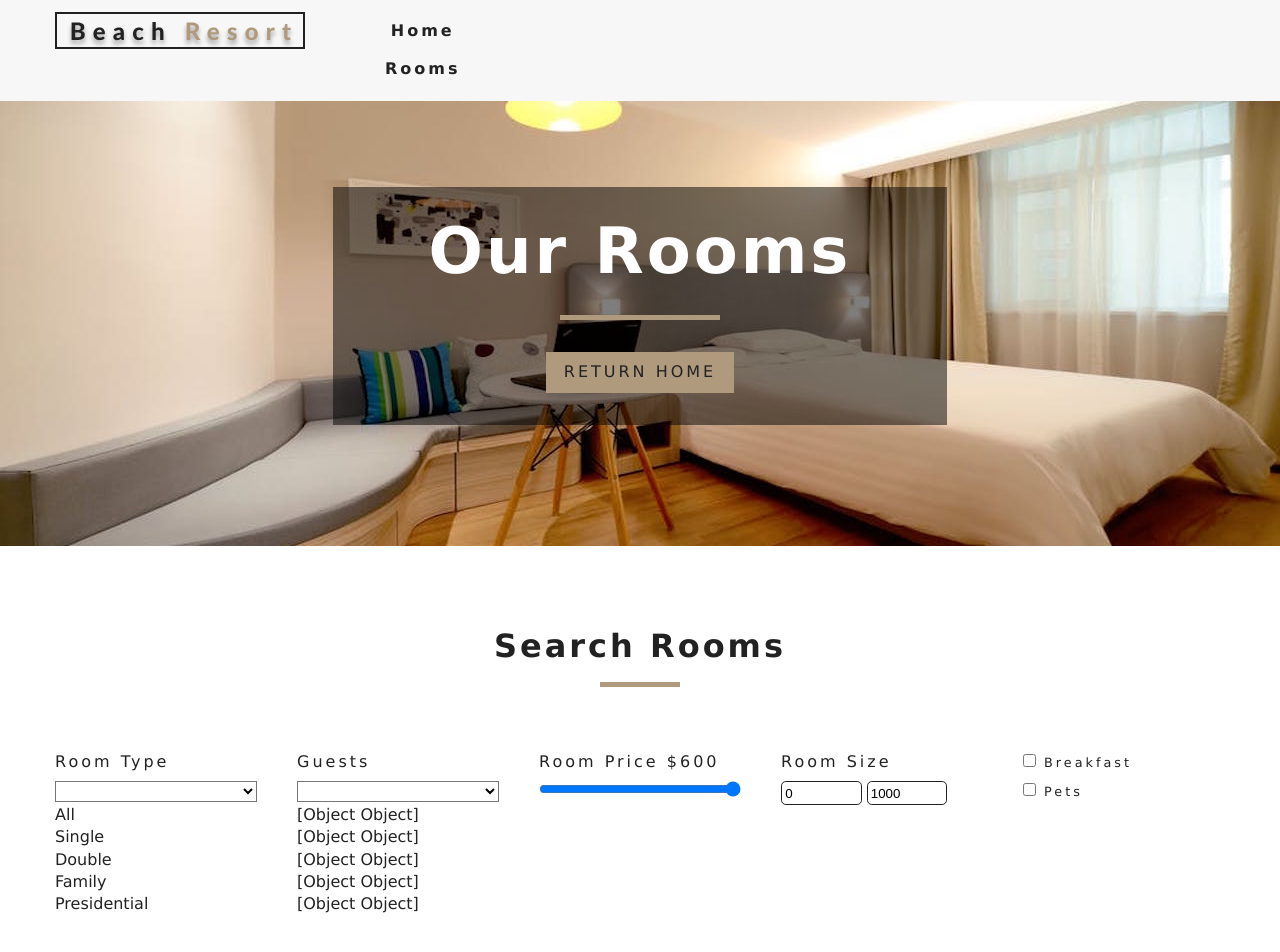
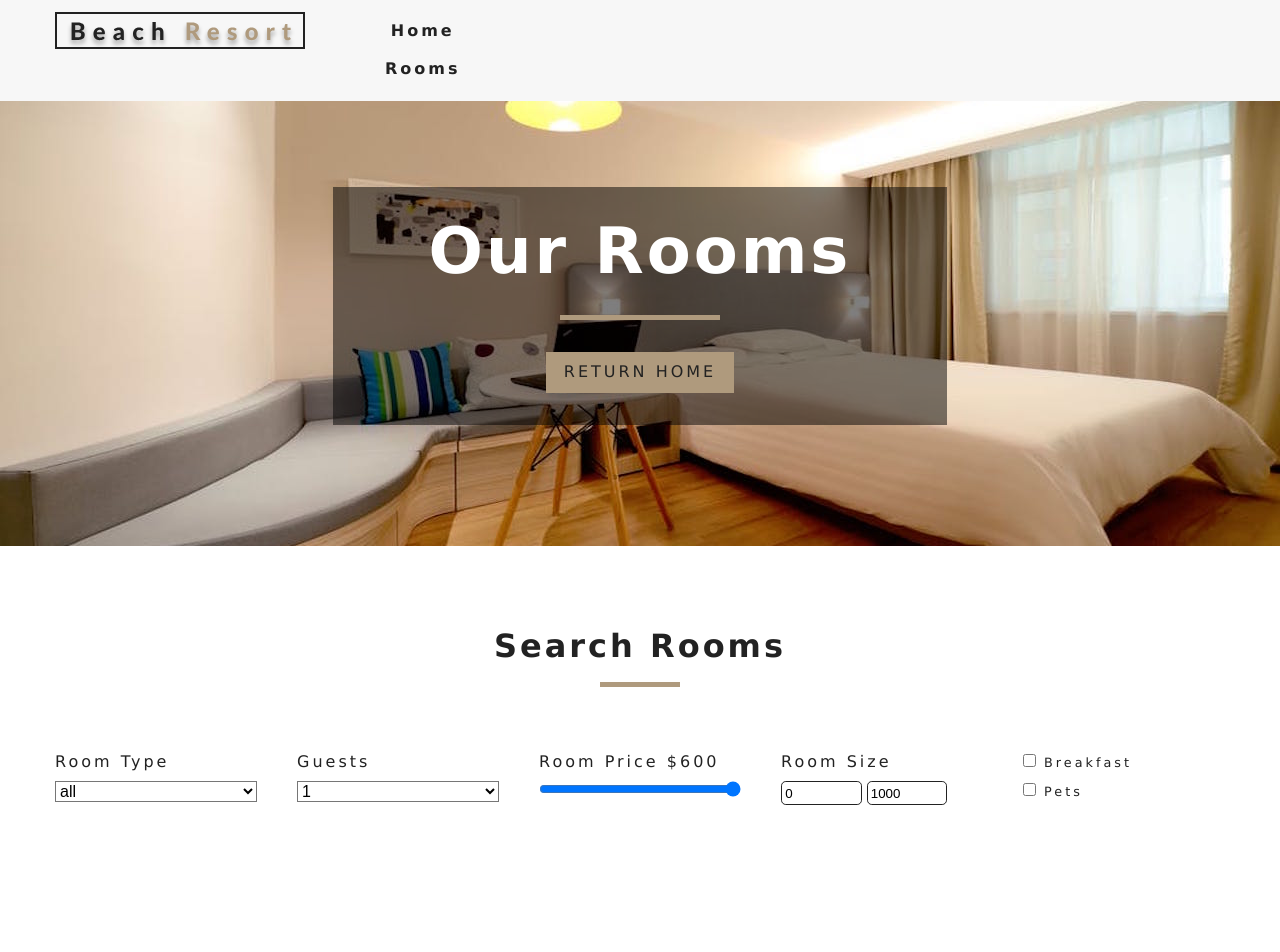
Before and after one commit to bcole2433/beach-website, a React (Create React App) app: page /rooms in a window 1280 px wide. Shown: the top 952 px of the page. Built offline with nearby package versions, Linux system fonts and the light colour scheme.

Commit message:
put room types & guests in select boxes and fix for guest object bug

```diff
--- a/src/components/RoomFilter.js
+++ b/src/components/RoomFilter.js
@@ -38,7 +38,7 @@ const RoomFilter = ({ rooms }) => {
   // GET GUEST NUMBERS
   let guests = getUnique(rooms, "capacity");
   // mapping to return
-  guests = types.map((item, index) => {
+  guests = guests.map((item, index) => {
     return (
       <option value={item} key={index}>
         {item}
@@ -59,8 +59,9 @@ const RoomFilter = ({ rooms }) => {
             id="type"
             value={type}
             onChange={handleChange}
-          />
+          >
           {types}
+          </select>
         </div>
         {/*end select type */}
 
@@ -73,8 +74,9 @@ const RoomFilter = ({ rooms }) => {
             id="capacity"
             value={capacity}
             onChange={handleChange}
-          />
+          >
           {guests}
+          </select>
         </div>
         {/*end select type */}
 
```
